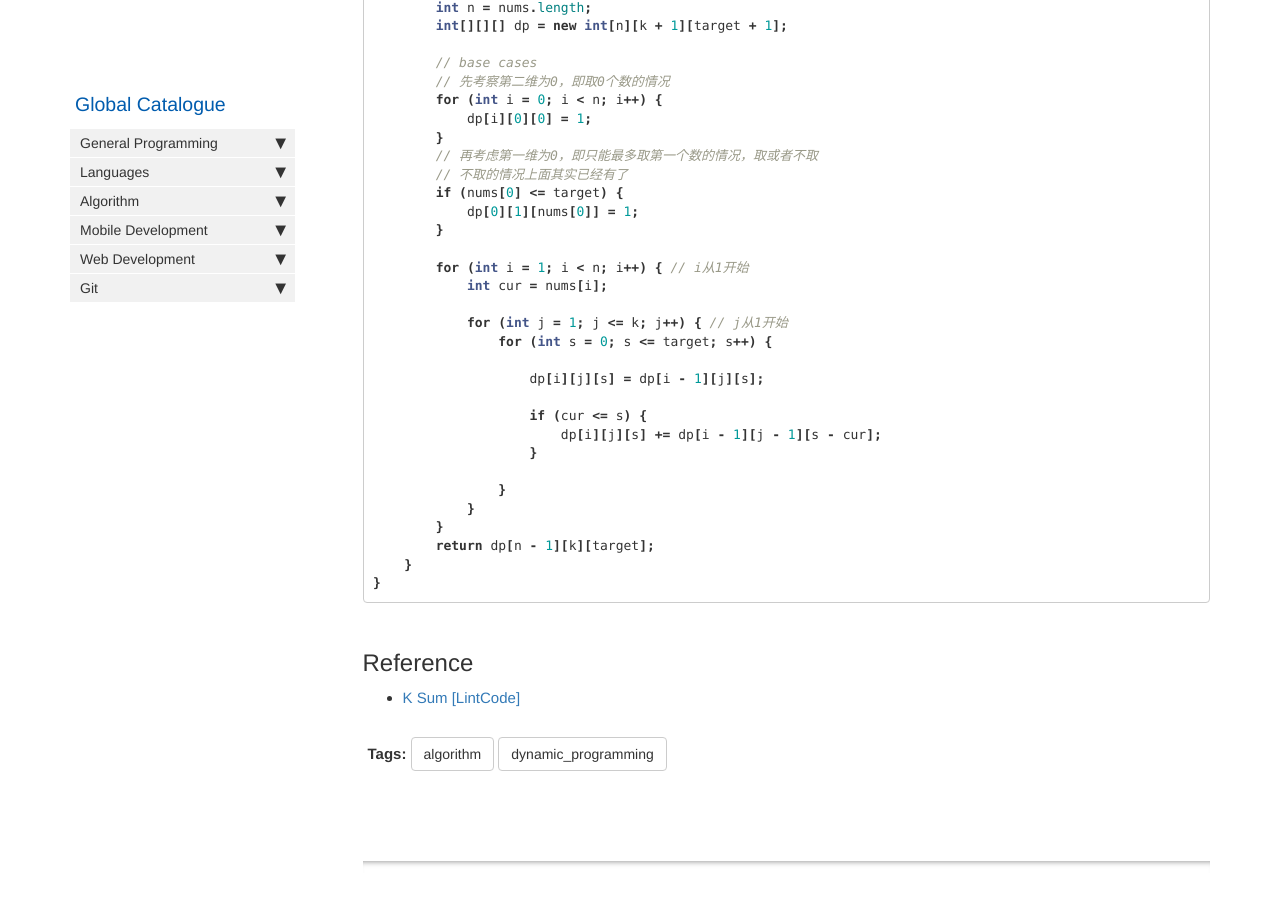
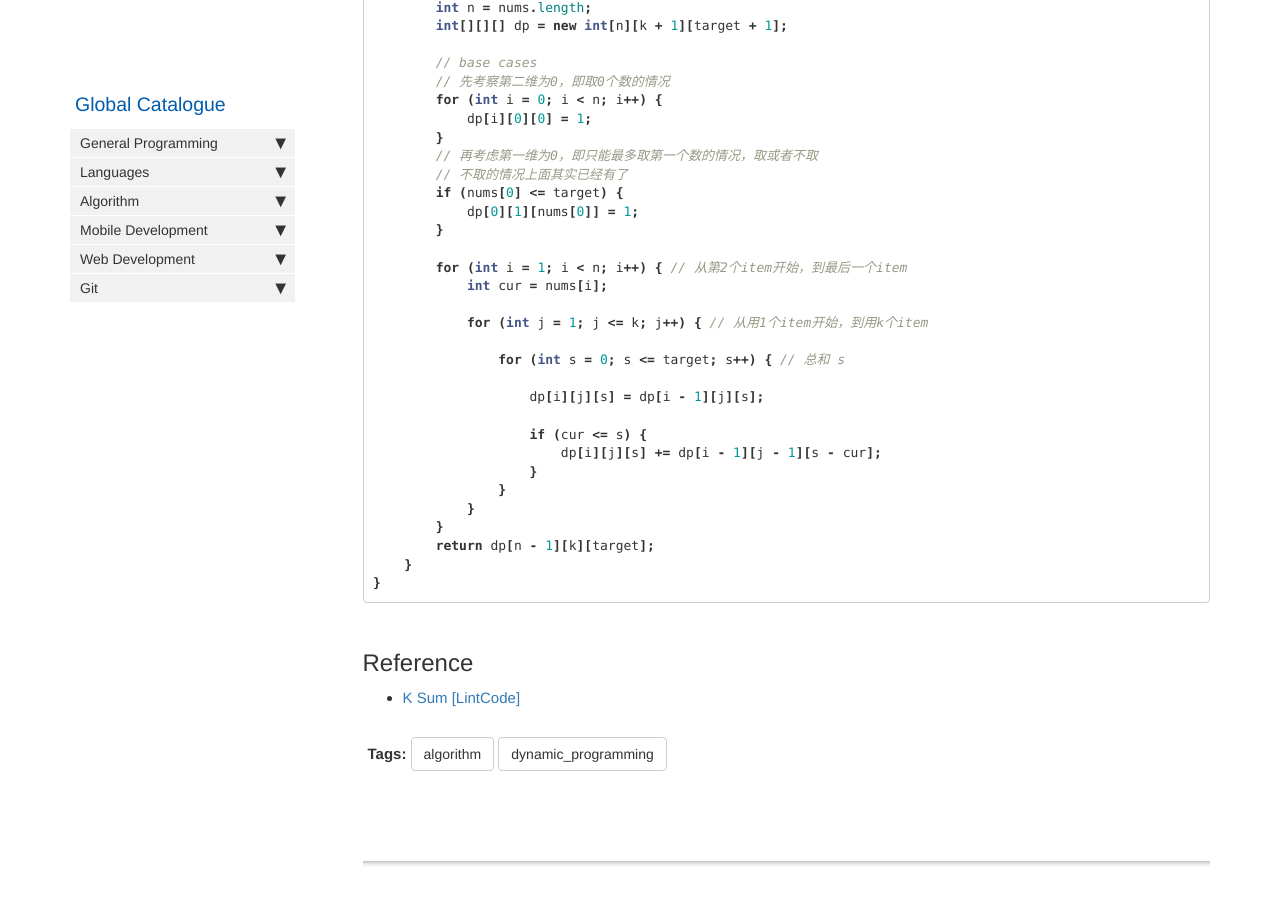
Before and after one commit to HungryOrc/hungryorc.github.io, a Jekyll site: the page built from pages/algorithm/algorithm_k_sum_number_of_solutions.md, in a window 1280 px wide and 900 px high, scrolled down 1245 px. Built offline with Jekyll 4.4.1, drawn with Linux system fonts in a browser that asks for light colours; nearby versions of some CDN libraries; comment, search, counter and statistics services are not loaded.

Commit message:
Update algorithm_k_sum_number_of_solutions.md

```diff
--- a/pages/algorithm/algorithm_k_sum_number_of_solutions.md
+++ b/pages/algorithm/algorithm_k_sum_number_of_solutions.md
@@ -63,18 +63,18 @@ public class Solution {
             dp[0][1][nums[0]] = 1;
         }
 
-        for (int i = 1; i < n; i++) { // i从1开始
+        for (int i = 1; i < n; i++) { // 从第2个item开始，到最后一个item
             int cur = nums[i];
 
-            for (int j = 1; j <= k; j++) { // j从1开始
-                for (int s = 0; s <= target; s++) {
+            for (int j = 1; j <= k; j++) { // 从用1个item开始，到用k个item
+
+                for (int s = 0; s <= target; s++) { // 总和 s
 
                     dp[i][j][s] = dp[i - 1][j][s];
 
                     if (cur <= s) {
                         dp[i][j][s] += dp[i - 1][j - 1][s - cur];
                     }
-
                 }
             }
         }
```
